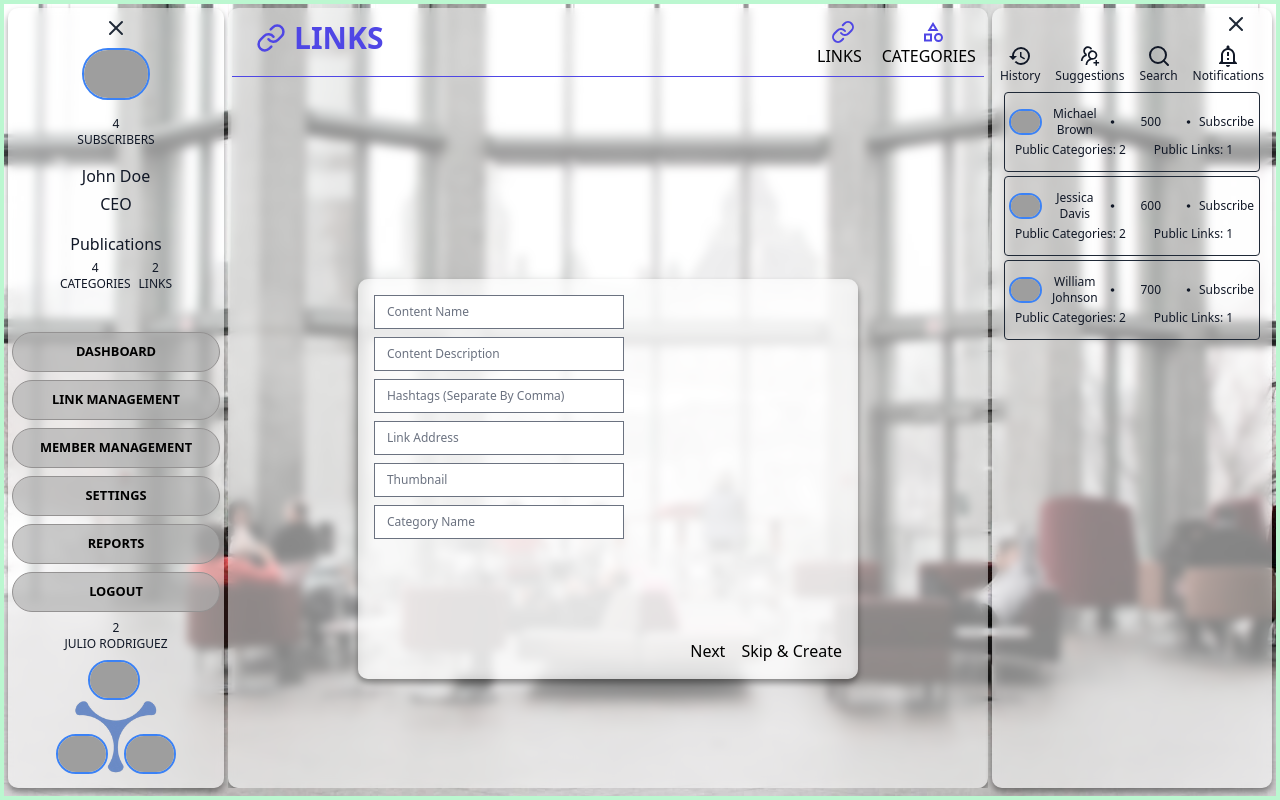
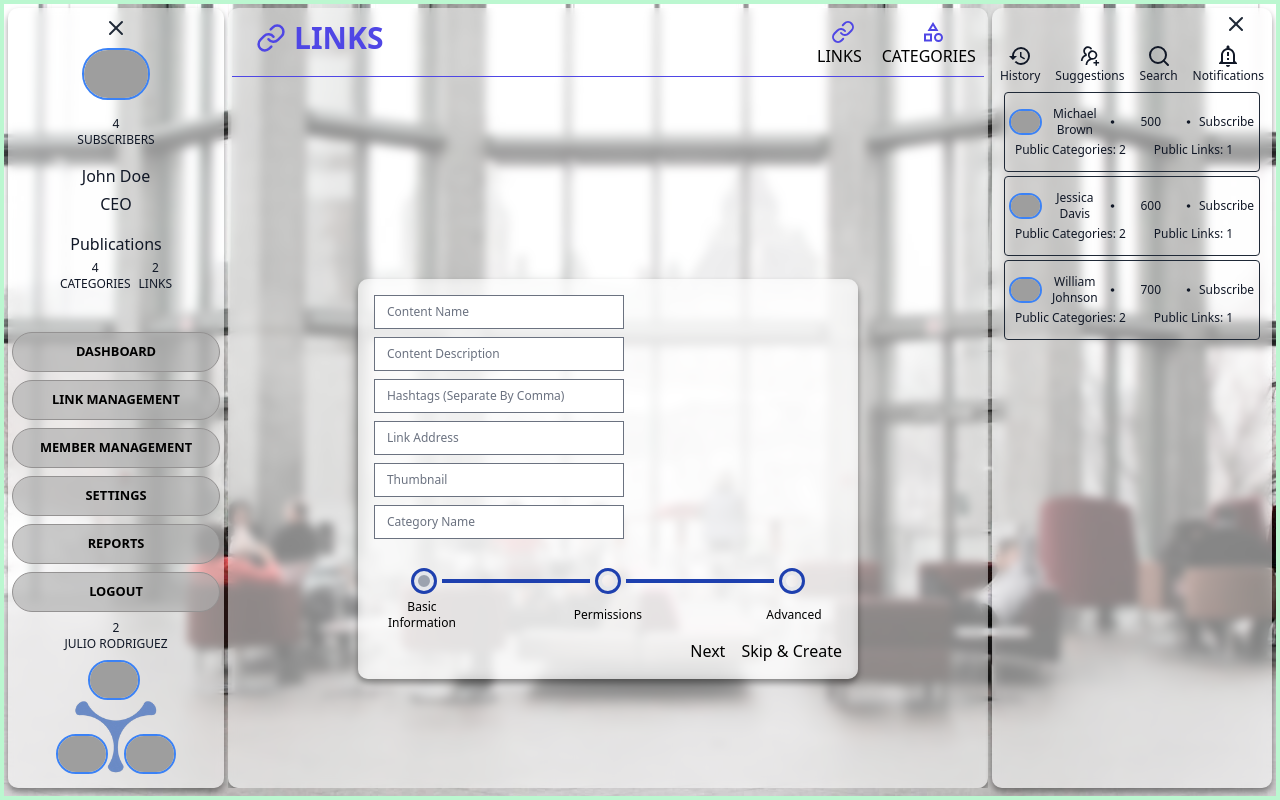
Before and after one commit to kaze0017/URL-sharing, a Next.js app: page /dashboard/linkmanagement/createlink in a window 1280 px wide. Built offline with nearby package versions, Linux system fonts and the light colour scheme; grey boxes are pictures that could not be loaded.

Commit message:
fixes the create link form

```diff
--- a/src/app/ui/components/linkmanagement/AddLinkForm.tsx
+++ b/src/app/ui/components/linkmanagement/AddLinkForm.tsx
@@ -142,6 +142,14 @@ export default function AddLinkForm() {
   const formClass =
     "w-full max-w-[500px] min-w-[300px] h-[400px] panel-light flex flex-col gap-2  p-4 overflow-hidden";
   const longTextInputClass = "text-xs w-[250px] ";
+  const lineClass = "grow border border-2 border-blue-800";
+
+  const circleCompleteClass =
+    "w-[20px] h-[20px]  rounded-full bg-blue-800 border-4 outline outline-blue-800 ";
+  const circleIncompleteClass =
+    "w-[20px] h-[20px]  rounded-full border-4 outline  outline-blue-800";
+  const circleCurrentClass =
+    "w-[20px] h-[20px]  rounded-full bg-gray-400 border-4 outline  outline-blue-800";
   return (
     <form onSubmit={handleSubmit(handleSkipAndCreate)} className={formClass}>
       {currentStep === 0 && (
@@ -294,7 +302,7 @@ export default function AddLinkForm() {
           </div>
           {/* Sharing Ability CheckBox */}
           <div className="">
-            <div className="flex">
+            <div className="flex items-center gap-4">
               <label htmlFor="sharing-ability">Sharing Ability</label>
               <input
                 type="checkbox"
@@ -310,7 +318,7 @@ export default function AddLinkForm() {
           </div>
           {/* External Sharing Ability CheckBox */}
           <div className="">
-            <div className="flex">
+            <div className="flex items-center gap-4">
               <label htmlFor="externalSharingAbility">
                 External Sharing Ability
               </label>
@@ -327,7 +335,7 @@ export default function AddLinkForm() {
             )}
           </div>
           {/* Sharing Dept Level Options*/}
-          <div className="flex">
+          <div className="flex items-center gap-4">
             <label htmlFor="sharingDeptLevel">Sharing Dept Level</label>
             <select
               id="sharingDeptLevel"
@@ -390,12 +398,42 @@ export default function AddLinkForm() {
           initial={{ x: delta >= 0 ? "50%" : "-50%", opacity: 0 }}
           animate={{ x: 0, opacity: 1 }}
           transition={{ duration: 0.5 }}
-          className="w-full flex flex-col gap-2 "
+          className="w-full flex flex-col gap-2 grow items-start justify-center "
         >
-          <h3>Link Created Successfully</h3>
+          <h3 className="text-center w-full">Link Created Successfully</h3>
         </motion.div>
       )}
       {/* Controls for step 0, 1, and 2 */}
+      {currentStep < 4 && (
+        <div className="w-full flex flex-col gap-2">
+          <div className="w-full items-center content-between flex gap-2 pl-10 pr-10">
+            <div
+              className={`${currentStep === 0 && circleCurrentClass} ${
+                currentStep > 0 && circleCompleteClass
+              }`}
+            ></div>
+            <div className={lineClass}></div>
+            <div
+              className={`${currentStep === 0 && circleIncompleteClass} ${
+                currentStep === 1 && circleCurrentClass
+              } ${currentStep > 1 && circleCompleteClass}`}
+            ></div>
+            <div className={lineClass}></div>
+            <div
+              className={`${currentStep === 0 && circleIncompleteClass} ${
+                currentStep === 1 && circleIncompleteClass
+              } ${currentStep === 2 && circleCurrentClass} ${
+                currentStep > 2 && circleCompleteClass
+              }`}
+            ></div>
+          </div>
+          <div className="w-full flex items-center justify-between text-center">
+            <h3 className="w-24 text-xs ">Basic Information</h3>
+            <h3 className="w-24 text-xs text-center ">Permissions</h3>
+            <h3 className="w-24 text-xs ">Advanced</h3>
+          </div>
+        </div>
+      )}
       {currentStep < 3 && (
         <div className="flex gap-2">
           {currentStep > 0 && <button onClick={handlePrevious}>Back</button>}
```
